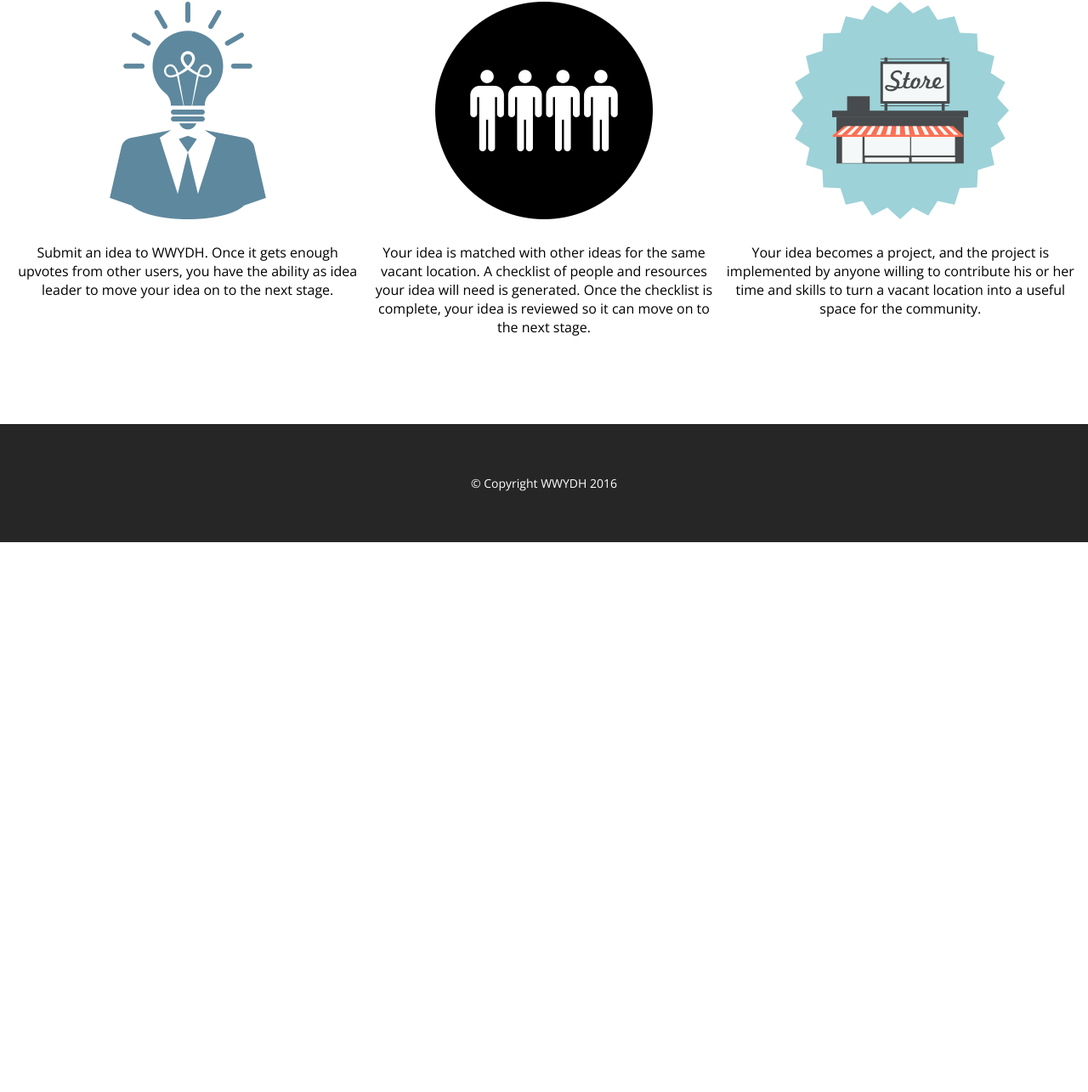
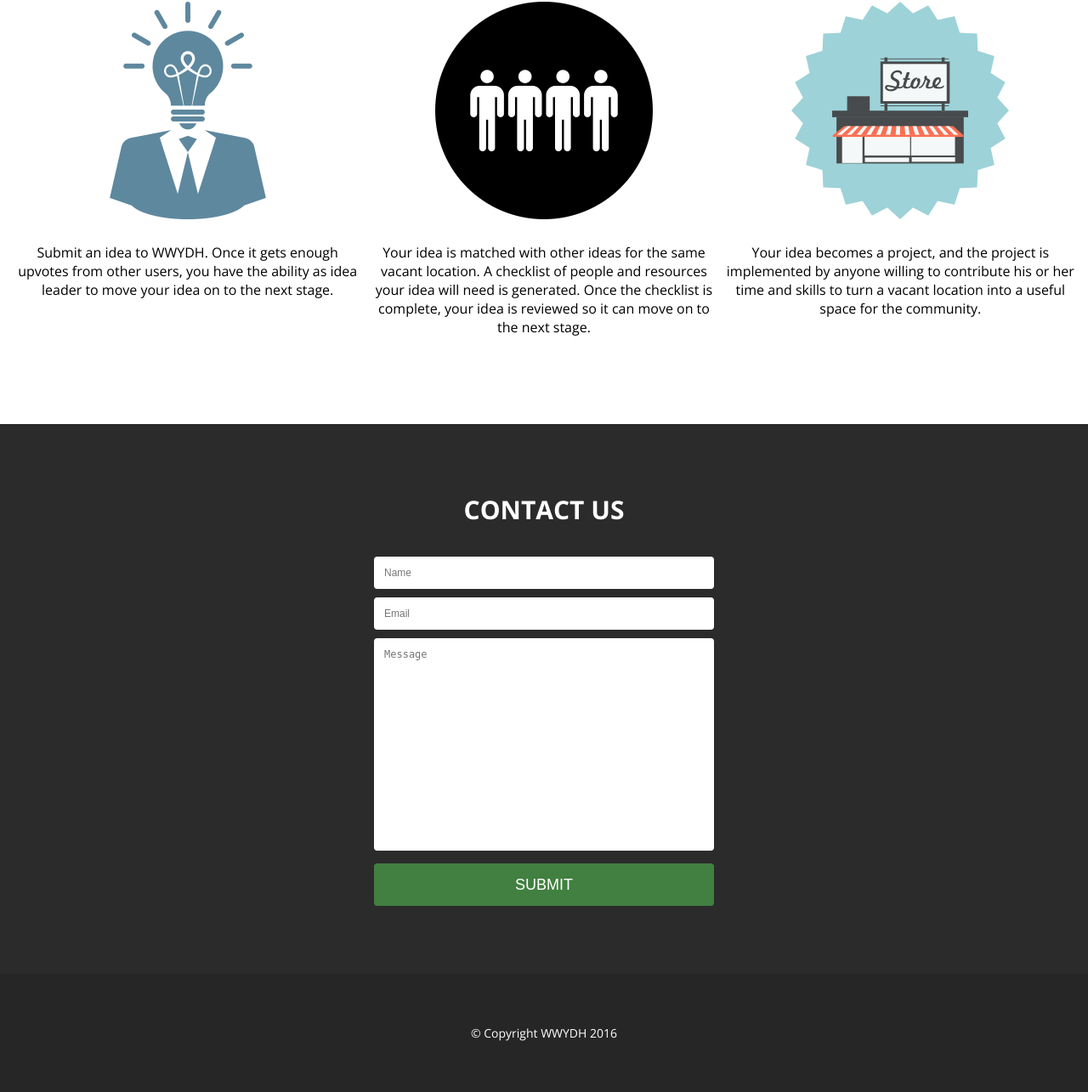
Before and after one commit to sheier1/wwydh-app, a PHP site: page /home?contact in a window 1280 px wide. Shown: the part 1218-2503 px from the top of the page at 85% size. Before the commit the page ends 1856 px from the top, so only its background shows below. Run offline with PHP 8.4, Linux system fonts and the light colour scheme; data that the repository does not hold is empty; some libraries are stand-ins or nearby versions.

Commit message:
integrating contact form

```diff
--- a/home/index.php
+++ b/home/index.php
@@ -72,8 +72,49 @@
                 });
             </script>
         <?php } ?>
+
+        <script type="text/javascript">
+            jQuery(document).ready(function($) {
+                $("#nav a.contact").click(function(e) {
+                    e.preventDefault();
+                    $("html, body").animate({scrollTop: $("#contact").offset().top}, 650);
+                })
+            });
+        </script>
     </head>
     <body onload="initMap()">
+
+        <?php
+            // FRONTEND: remove this garbage style tag and externalize this stylesheet. This is just so I could see what I was doing
+        ?>
+        <style type="text/css">
+            .location_image, .project_image {
+                height: 100px;
+                width: 100px;
+                background-position: center;
+                background-size: cover;
+                float: left;
+            }
+
+            .location {
+                width: 100%;
+                clear: both;
+                margin-bottom: 10px;
+                padding-bottom: 10px;
+                border-bottom: 1px solid rgba(0, 0, 0, 0.05);
+                overflow: hidden;
+            }
+
+            .location:last-child {
+                border-bottom-width: 0px;
+            }
+
+            .project {
+              overflow: hidden;
+            }
+        </style>
+    </head>
+    <body>
         <div id="nav">
             <div class="nav-inner width">
                 <a href="../home">
@@ -90,7 +131,7 @@
                         <a href="../locations"><li>Locations</li></a>
                         <a href="../ideas"><li>Ideas</li></a>
                         <a href="../projects"><li>Projects</li></a>
-                        <a href="../home?contact"><li>Contact</li></a>
+                        <a class="contact" href="../home?contact"><li>Contact</li></a>
                     </ul>
                 </div>
             </div>
@@ -170,7 +211,19 @@
                 </table>
             </div>
         </div>
-        <div id="contact"></div>
+        <div id="contact">
+          <div class="width">
+            <div id="contact_name">CONTACT US</div>
+				        <div id="form">
+                  <form action="#"> <!--BACKEND: Edit this action to wherever the form will submit to -->
+                    <input type="text" name="name" class="form-size" placeholder="Name"><br>
+                    <input type="text" name="email" class="form-size" placeholder="Email"><br>
+                    <textarea type="text" name="message" class="message" placeholder="Message"></textarea><br>
+                    <input type="submit" id="submit" class="form-size" value="SUBMIT">
+                  </form>
+                </div>
+            </div>
+        </div>
         <div id="footer">
             <div class="grid-inner">
                 &copy; Copyright WWYDH <?php echo date("Y") ?>
--- a/home/styles.css
+++ b/home/styles.css
@@ -120,3 +120,64 @@
     vertical-align: top;
     text-align: center;
 }
+
+
+#contact {
+    background: #2b2b2b;
+    top: 0;
+    left: 0;
+    padding: 80px 0px;
+}
+
+#contact_name {
+    color: white;
+    margin-bottom: 25px;
+    font-size: 30px;
+    font-weight: 700;
+    text-align: center;
+}
+
+#form {
+    width: 400px;
+    margin-left: auto;
+    margin-right: auto;
+}
+
+.form-size {
+    width: 100%;
+    padding: 12px;
+    margin-top: 10px;
+    font-size: 12px;
+    box-sizing: border-box;
+    border-radius: 4px;
+    border: none;
+}
+
+.message {
+    width: 100%;
+    height: 250px;
+    padding: 12px;
+    margin-top: 10px;
+    box-sizing: border-box;
+    font-size: 12px;
+    border-radius: 4px;
+    resize: none;
+    border: none;
+}
+
+#submit {
+    -webkit-transition-duration: 0.4s;
+    trasition-duration: 0.4s;
+    background-color: #418040;
+    width: 400px;
+    height: 50px;
+    border: none;
+    color: white;
+    font-size: 18px;
+    border-radius: 4px;
+}
+
+#submit:hover {
+    opacity:0.9;
+    cursor: pointer;
+}
```
